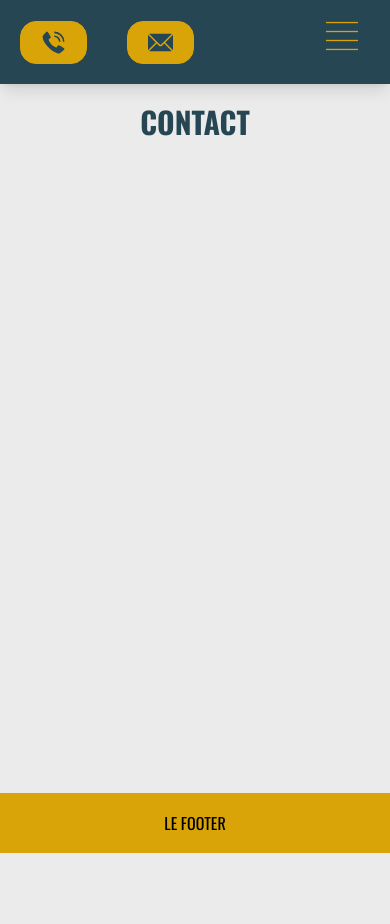
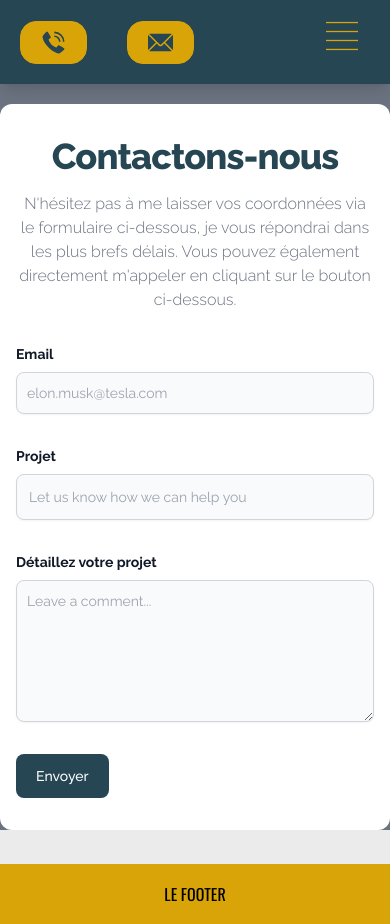
Before and after one commit to FCHDev/portfolio-2023, a React (Create React App) app: page /contact in a window 390 px wide. Before the commit the page ends 853 px from the top, so only its background shows below. Built offline with nearby package versions, Linux system fonts and the light colour scheme; a web font is replaced by a local one.

Commit message:
Correction bug affichage couleurs custom tailwind (ajout safelist)

```diff
--- a/src/Components/ProjectCard.js
+++ b/src/Components/ProjectCard.js
@@ -76,8 +76,8 @@ const ProjectCard = ({
 
             {/*  Verso de la carte projet*/}
             <div className="infos">
-                <h2 style={{paddingBottom: "5px"}}>{name}</h2>
-                <p>{description}</p>
+                <h2 className="pb-[5px] font-headerTitle">{name}</h2>
+                <p className="font-bodyFont2">{description}</p>
                 <br/>
                 <p style={{paddingBottom: "1em"}}>
                     {api}
--- a/src/Datas/mesServices.js
+++ b/src/Datas/mesServices.js
@@ -214,7 +214,7 @@ C272.548,260.85,272.408,251.56,266.8,245.685z"/>
     {
         id: 6,
         title: "Interface d'administration",
-        color: "clair",
+        color: 'cadet',
         body: "Un CMS ergonomique et 'sur mesure' pour gérer votre site web",
         icon: <svg id="Layer_1" enableBackground="new 0 0 512 512"
                    className="w-5 h-5 text-bleu-vert lg:w-7 lg:h-7"
--- a/src/Pages/Accueil.js
+++ b/src/Pages/Accueil.js
@@ -56,7 +56,7 @@ const Accueil = () => {
 
             {/*Technos*/}
             <div
-                className="w-full flex flex-col items-center px-2 py-3 mt-20 mb-10 border border-bleu-vert border-opacity-50 rounded-2xl bg-white">
+                className="w-full flex flex-col items-center px-2 py-3 md:mt-10 2xl:mt-20 mb-10 border border-bleu-vert border-opacity-50 rounded-2xl bg-white">
                 <h2 className="md:text-3xl text-2xl font-bold text-bleu-vert font-headerTitle">
                     Stack
                     <span className="text-jaune ml-2">
--- a/src/Pages/Contact.js
+++ b/src/Pages/Contact.js
@@ -3,7 +3,49 @@ import React from 'react';
 const Contact = () => {
     return (
         <div className="min-h-[80vh] container mx-auto bg-gray-500 mt-[10vh] mb-[4vh] pt-5 animate-appear">
-            <h1 className="text-3xl text-center font-headerTitle font-bold text-bleu-vert">CONTACT</h1>
+            <section className="bg-white rounded-xl">
+                <div className="py-8 lg:py-16 px-4 mx-auto max-w-screen-md">
+                    <h2 className="mb-4 text-4xl tracking-tight font-extrabold text-center text-bleu-vert font-bodyFont2">
+                        Contactons-nous
+                    </h2>
+                    <p className="mb-8 lg:mb-16 font-light text-center text-gray-500 font-bodyFont2 sm:text-xl">
+                        N'hésitez pas à me laisser vos coordonnées via le formulaire ci-dessous, je vous répondrai dans les plus brefs délais. Vous pouvez également directement m'appeler en cliquant sur le bouton ci-dessous.
+                    </p>
+                    <form action="#" className="space-y-8">
+                        <div>
+                            <label htmlFor="email"
+                                   className="block mb-2 text-sm font-bold font-bodyFont2 text-gray-900">
+                                Email
+                            </label>
+                            <input type="email" id="email"
+                                   className="shadow-sm bg-gray-50 border border-gray-300 text-gray-900 font-bodyFont2 text-sm rounded-lg focus:ring-primary-500 focus:border-primary-500 block w-full p-2.5 font-bodyFont2"
+                                   placeholder="elon.musk@tesla.com" required/>
+                        </div>
+                        <div>
+                            <label htmlFor="subject"
+                                   className="block mb-2 text-sm font-bold font-bodyFont2 text-gray-900">
+                                Projet
+                            </label>
+                            <input type="text" id="subject"
+                                   className="block p-3 w-full text-sm text-gray-900 bg-gray-50 rounded-lg border border-gray-300 shadow-sm focus:ring-primary-500 focus:border-primary-500 font-bodyFont2"
+                                   placeholder="Let us know how we can help you" required/>
+                        </div>
+                        <div className="sm:col-span-2">
+                            <label htmlFor="message"
+                                   className="block mb-2 text-sm font-bold font-bodyFont2 text-gray-900">
+                                Détaillez votre projet
+                            </label>
+                            <textarea id="message" rows="6"
+                                      className="block p-2.5 w-full text-sm text-gray-900 bg-gray-50 rounded-lg shadow-sm border border-gray-300 focus:ring-primary-500 focus:border-primary-500 font-bodyFont2"
+                                      placeholder="Leave a comment..."></textarea>
+                        </div>
+                        <button type="submit"
+                                className="py-3 px-5 text-sm font-medium text-center text-white rounded-lg bg-bleu-vert sm:w-fit hover:bg-clair focus:ring-4 focus:outline-none focus:ring-primary-300 font-bodyFont2">
+                            Envoyer
+                        </button>
+                    </form>
+                </div>
+            </section>
         </div>
     );
 };
--- a/src/Pages/Projets.js
+++ b/src/Pages/Projets.js
@@ -109,7 +109,7 @@ const Projets = () => {
     }
 
     return (
-        <div className="min-h-[80vh] container mx-auto bg-gray-500 mt-[10vh] mb-[4vh] pt-5 animate-appear">
+        <div className="min-h-[80vh] container mx-auto mt-[10vh] mb-[4vh] pt-5 animate-appear">
             <div className="flex justify-center">
                 <div className="form-check form-check-inline flex items-center">
                     <button
--- a/src/Pages/Services.js
+++ b/src/Pages/Services.js
@@ -4,11 +4,11 @@ import mesServices from "../Datas/mesServices.js";
 const Services = () => {
 
     return (
-        <div className="min-h-[80vh] flex justify-center items-center mx-auto bg-gray-500 mt-[11vh] mb-[3vh] md:pt-5 animate-appear">
+        <div className="min-h-[80vh] flex justify-center items-center mx-auto mt-[11vh] mb-[3vh] md:pt-5 animate-appear">
             <section className="bg-white rounded-2xl md:px-16">
                 <div className="py-8 px-4 mx-auto max-w-screen-xl sm:py-16 lg:px-6">
                     <div className="max-w-screen-md mb-8 lg:mb-16">
-                        <h2 className="mb-4 text-4xl tracking-tight font-headerTitle text-bleu-vert font-extrabold text-gray-900">
+                        <h2 className="mb-4 text-4xl tracking-tight font-headerTitle text-bleu-vert font-extrabold">
                             Des prestations adaptées à vos besoins
                         </h2>
                         <p className="text-gray-500 sm:text-xl font-bodyFont2">
@@ -20,10 +20,10 @@ const Services = () => {
                     {mesServices.map((service) => (
                             <div key={service.id}>
                                 <div
-                                    className={`flex justify-center items-center mb-4 w-10 h-10 rounded-full bg-${service.color} lg:h-14 lg:w-14`}>
+                                    className={`flex justify-center items-center mb-4 w-10 h-10 rounded-full bg-${service?.color} lg:h-14 lg:w-14`}>
                                     {service?.icon}
                                 </div>
-                                <h3 className={`mb-2 text-xl font-bold text-${service.color} font-bodyFont2`}>
+                                <h3 className={`mb-2 text-xl font-bold text-${service?.color} font-bodyFont2`}>
                                     {service.title}
                                 </h3>
                                 <p className="text-gray-500 font-bodyFont2">
--- a/tailwind.config.js
+++ b/tailwind.config.js
@@ -2,21 +2,7 @@
 module.exports = {
     content: ["./src/**/*.{js,jsx,ts,tsx}"],
     theme: {
-        colors: {
-            transparent: 'transparent',
-            current: 'currentColor',
-            'jaune': '#D9A408',
-            'bleu-vert': '#264653',
-            'clair': '#60D2C1',
-            'rose-rouge': '#F25F5C',
-            'chocolat': '#4C061D',
-            'silver-lake': '#6C91C2',
-            'anti-flash': '#E9E8ED',
-            'gris': '#EBEBEB',
-            'gris-clair': '#F5F5F5',
-            'white': '#FFFFFF',
-            'black': '#000000',
-        },
+
         fontFamily: {
             headerTitle: ['Oswald', 'sans-serif'],
             bodyFont: ['Anybody', 'sans-serif'],
@@ -31,8 +17,31 @@ module.exports = {
             },
             animation: {
                 appear: 'appear 1s ease-in',
-            }
+            },
+            colors: {
+                transparent: 'transparent',
+                current: 'currentColor',
+                'jaune': '#D9A408',
+                'bleu-vert': '#264653',
+                'clair': '#60D2C1',
+                'rose-rouge': '#F25F5C',
+                'chocolat': '#4C061D',
+                'celadon': '#B9D8C2',
+                'ebony': '#4A5043',
+                'silver-lake': '#6C91C2',
+                'anti-flash': '#E9E8ED',
+                'gris': '#EBEBEB',
+                'gris-clair': '#F5F5F5',
+                'white': '#FFFFFF',
+                'black': '#000000',
+                'cadet': '#8AA1B1'
+            },
         },
     },
     plugins: [],
+    safelist: [{
+        pattern: /(bg|text|border)-(jaune|bleu-vert|clair|rose-rouge|chocolat|celadon|ebony|silver-lake|anti-flash|gris|gris-clair|white|black|cadet)/
+    }
+
+    ]
 }
```
